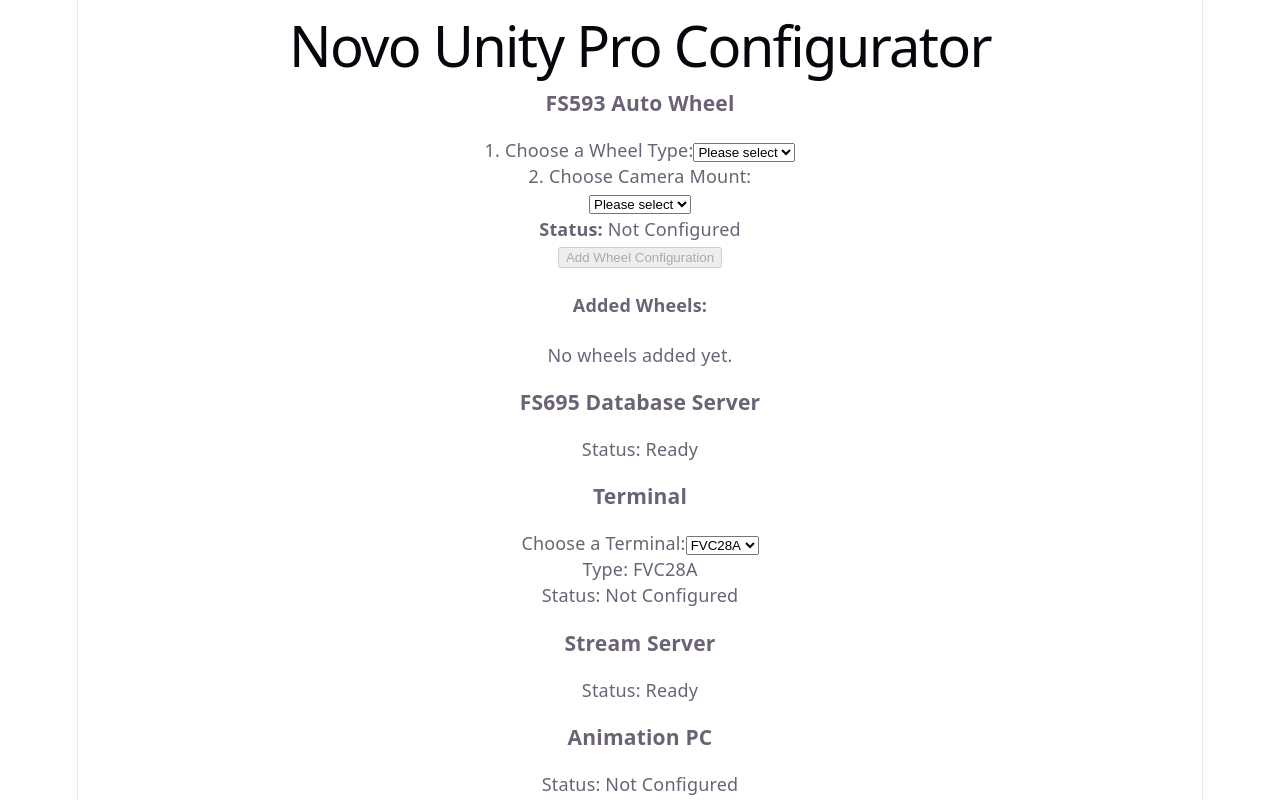
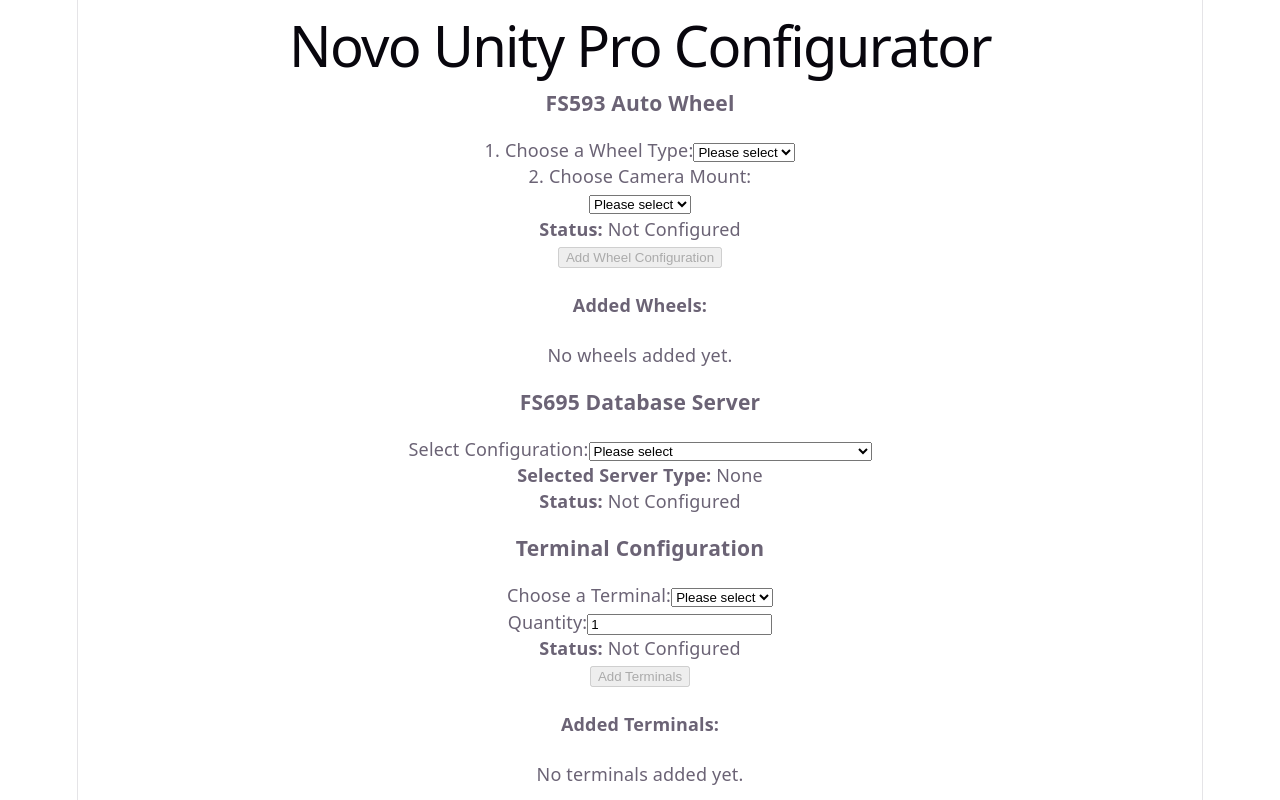
Before and after one commit to ALNovo21/NUPro-Support-WebApp, a React (Vite) app in the folder NUPro_Support/: page / in a window 1280 px wide. Shown: the top 800 px of the page. Built offline with nearby package versions, Linux system fonts and the light colour scheme.

Commit message:
checked mit 695 DB

```diff
--- a/NUPro_Support/src/components/FS695DatabaseServer.jsx
+++ b/NUPro_Support/src/components/FS695DatabaseServer.jsx
@@ -1,10 +1,53 @@
-import React from 'react';
+import React, { useState } from 'react';
 
 const FS695DatabaseServer = () => {
+  const [caseType, setCaseType] = useState(''); // Default: keine Auswahl
+
+  const handleCaseChange = (event) => {
+    setCaseType(event.target.value);
+  };
+
+  // Status ist 'Ready', sobald eine Option ausgewählt wurde
+  const isReady = Boolean(caseType);
+  const status = isReady ? 'Ready' : 'Not Configured';
+
+  // Titel dynamisch anpassen: FXB54 wenn ohne Case, sonst FS695
+  const getTitle = () => {
+    if (caseType === 'without-case') {
+      return 'FXB54 Database Server';
+    }
+    return 'FS695 Database Server';
+  };
+
   return (
-    <div>
-      <h3>FS695 Database Server</h3>
-      <p>Status: Ready</p>
+    <div className="fs695-card">
+      <h3 className="fs695-title">{getTitle()}</h3>
+
+      {/* Gehäuse-Auswahl */}
+      <div className="fs695-section">
+        <label htmlFor="case-select">Select Configuration:</label>
+        <select id="case-select" value={caseType} onChange={handleCaseChange}>
+          <option value="">Please select</option>
+          <option value="with-case">With FS695 Case (FS695 Database Server)</option>
+          <option value="without-case">Without Case (FXB54 Database Server)</option>
+        </select>
+      </div>
+
+      {/* Info & Status */}
+      <div className="fs695-section">
+        <p>
+          <strong>Selected Server Type:</strong>{' '}
+          {caseType === 'with-case' && 'FS695 (With Case)'}
+          {caseType === 'without-case' && 'FXB54 (Without Case)'}
+          {!caseType && 'None'}
+        </p>
+        <p>
+          <strong>Status:</strong>{' '}
+          <span className={`status ${isReady ? 'ready' : 'not-configured'}`}>
+            {status}
+          </span>
+        </p>
+      </div>
     </div>
   );
 };
--- a/NUPro_Support/src/components/Terminal.jsx
+++ b/NUPro_Support/src/components/Terminal.jsx
@@ -1,22 +1,104 @@
 import React, { useState } from 'react';
 
 const Terminal = () => {
-  const [type, setType] = useState('FVC28A'); // Default terminal type
+  const [type, setType] = useState(''); // Default: 'Please select'
+  const [quantity, setQuantity] = useState(1); // Default: 1
+  const [addedTerminals, setAddedTerminals] = useState([]); // Liste der hinzugefügten Terminals
 
   const handleTypeChange = (event) => {
     setType(event.target.value);
   };
 
+  const handleQuantityChange = (event) => {
+    const value = parseInt(event.target.value, 10);
+    setQuantity(isNaN(value) || value < 1 ? 1 : value);
+  };
+
+  const handleAddTerminal = () => {
+    if (!type || quantity < 1) return;
+
+    setAddedTerminals((prevList) => {
+      // Prüfen, ob der Typ bereits in der Liste existiert
+      const existingIndex = prevList.findIndex((item) => item.type === type);
+
+      if (existingIndex > -1) {
+        // Falls vorhanden: Anzahl zur bestehenden aufaddieren
+        const updatedList = [...prevList];
+        updatedList[existingIndex].quantity += quantity;
+        return updatedList;
+      } else {
+        // Falls neu: Neue Zeile anlegen
+        return [...prevList, { type, quantity }];
+      }
+    });
+
+    // Formular für den nächsten Eintrag zurücksetzen
+    setType('');
+    setQuantity(1);
+  };
+
+  // Status ist 'Ready', sobald ein Typ ausgewählt wurde und die Anzahl >= 1 ist
+  const isReady = Boolean(type && quantity >= 1);
+  const status = isReady ? 'Ready' : 'Not Configured';
+
   return (
-    <div>
-      <h3>Terminal</h3>
-      <label htmlFor="terminal-select">Choose a Terminal:</label>
-      <select id="terminal-select" value={type} onChange={handleTypeChange}>
-        <option value="FVC28A">FVC28A</option>
-        <option value="FV862B">FV862B</option>
-      </select>
-      <p>Type: {type}</p>
-      <p>Status: Not Configured</p>
+    <div className="terminal-card">
+      <h3 className="terminal-title">Terminal Configuration</h3>
+
+      {/* 1. Typ-Auswahl */}
+      <div className="terminal-section">
+        <label htmlFor="terminal-select">Choose a Terminal:</label>
+        <select id="terminal-select" value={type} onChange={handleTypeChange}>
+          <option value="">Please select</option>
+          <option value="FVC28A">FVC28A</option>
+          <option value="FV862B">FV862B</option>
+        </select>
+      </div>
+
+      {/* 2. Anzahl-Eingabe */}
+      <div className="terminal-section">
+        <label htmlFor="terminal-quantity">Quantity:</label>
+        <input
+          id="terminal-quantity"
+          type="number"
+          min="1"
+          value={quantity}
+          onChange={handleQuantityChange}
+        />
+      </div>
+
+      {/* 3. Status & Add Button */}
+      <div className="terminal-section">
+        <p>
+          <strong>Status:</strong>{' '}
+          <span className={`status ${isReady ? 'ready' : 'not-configured'}`}>
+            {status}
+          </span>
+        </p>
+        <button
+          className="terminal-add-button"
+          onClick={handleAddTerminal}
+          disabled={!isReady}
+        >
+          Add Terminals
+        </button>
+      </div>
+
+      {/* Liste der hinzugefügten Terminals */}
+      <div className="terminal-section">
+        <h4>Added Terminals:</h4>
+        {addedTerminals.length === 0 ? (
+          <p>No terminals added yet.</p>
+        ) : (
+          <ul>
+            {addedTerminals.map((item, index) => (
+              <li key={index}>
+                <strong>Type:</strong> {item.type} | <strong>Quantity:</strong> {item.quantity}x
+              </li>
+            ))}
+          </ul>
+        )}
+      </div>
     </div>
   );
 };
```
